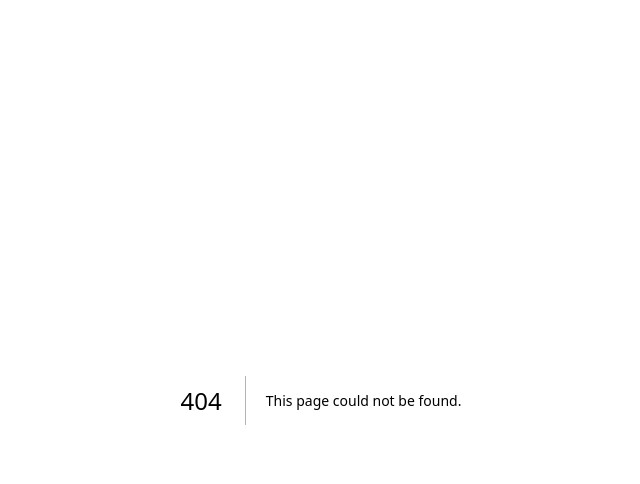
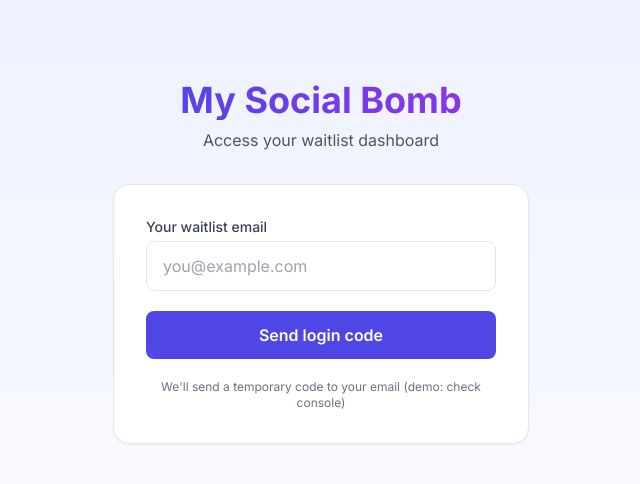
Before and after one commit to u0244058028-beep/Soscial, a Next.js app: page /login/waitlist in a window 1280 px wide. Before the commit this address had no page. Shown: the top 484 px of the page, without its empty margins (319-959 px from the left). Built offline with nearby package versions, Linux system fonts and the light colour scheme; no server answers.

Commit message:
Create page.tsx

```diff
--- /dev/null
+++ b/app/login/waitlist/page.tsx
@@ -0,0 +1,161 @@
+'use client'
+
+import { useState } from 'react'
+import { useRouter } from 'next/navigation'
+import Link from 'next/link'
+import { createClient } from '@/utils/supabase/client'
+
+export default function WaitlistLogin() {
+  const [email, setEmail] = useState('')
+  const [loading, setLoading] = useState(false)
+  const [error, setError] = useState('')
+  const [code, setCode] = useState('')
+  const [step, setStep] = useState<'email' | 'code'>('email')
+  const router = useRouter()
+  const supabase = createClient()
+
+  const handleSendCode = async (e: React.FormEvent) => {
+    e.preventDefault()
+    setLoading(true)
+    setError('')
+
+    // Sjekk om eposten finnes i waitlist
+    const { data, error: fetchError } = await supabase
+      .from('waitlist')
+      .select('*')
+      .eq('email', email)
+      .single()
+
+    if (fetchError || !data) {
+      setError('Email not found on waitlist. Join first!')
+      setLoading(false)
+      return
+    }
+
+    // Generer enkel kode (i produksjon: send på epost)
+    const tempCode = Math.random().toString(36).substring(2, 8).toUpperCase()
+
+    // Lagre kode midlertidig (i produksjon: send på epost)
+    sessionStorage.setItem('waitlist_login_code', tempCode)
+    sessionStorage.setItem('waitlist_email', email)
+
+    // I produksjon: send kode på epost
+    console.log('Login code for', email, ':', tempCode)
+
+    // For demo: vis koden (fjern i produksjon!)
+    alert(`Din midlertidige kode: ${tempCode}`)
+
+    setStep('code')
+    setLoading(false)
+  }
+
+  const handleVerifyCode = async (e: React.FormEvent) => {
+    e.preventDefault()
+    setLoading(true)
+    setError('')
+
+    const storedCode = sessionStorage.getItem('waitlist_login_code')
+
+    if (code === storedCode) {
+      // Login successful - lagre at bruker er "innlogget" i session
+      sessionStorage.setItem('waitlist_logged_in', 'true')
+      sessionStorage.setItem('waitlist_user_email', email)
+      router.push('/dashboard/waitlist')
+    } else {
+      setError('Invalid code')
+      setLoading(false)
+    }
+  }
+
+  return (
+    <main className="min-h-screen bg-gradient-to-b from-indigo-50 to-white">
+      <div className="max-w-md mx-auto px-4 py-20">
+        <div className="text-center mb-8">
+          <Link href="/">
+            <h1 className="text-4xl font-bold bg-gradient-to-r from-indigo-600 to-purple-600 bg-clip-text text-transparent cursor-pointer">
+              My Social Bomb
+            </h1>
+          </Link>
+          <p className="text-gray-600 mt-2">Access your waitlist dashboard</p>
+        </div>
+
+        <div className="bg-white p-8 rounded-2xl shadow-sm border border-gray-200">
+          {step === 'email' ? (
+            <form onSubmit={handleSendCode} className="space-y-5">
+              <div>
+                <label className="block text-sm font-medium text-gray-700 mb-1">
+                  Your waitlist email
+                </label>
+                <input
+                  type="email"
+                  value={email}
+                  onChange={(e) => setEmail(e.target.value)}
+                  required
+                  className="w-full px-4 py-3 border rounded-lg focus:ring-2 focus:ring-indigo-500"
+                  placeholder="you@example.com"
+                />
+              </div>
+
+              {error && (
+                <div className="bg-red-50 text-red-600 p-3 rounded-lg text-sm">
+                  ⚠️ {error}
+                </div>
+              )}
+
+              <button
+                type="submit"
+                disabled={loading}
+                className="w-full bg-indigo-600 text-white py-3 rounded-lg font-semibold hover:bg-indigo-700 disabled:opacity-50"
+              >
+                {loading ? 'Sending...' : 'Send login code'}
+              </button>
+
+              <p className="text-xs text-gray-500 text-center mt-4">
+                We'll send a temporary code to your email (demo: check console)
+              </p>
+            </form>
+          ) : (
+            <form onSubmit={handleVerifyCode} className="space-y-5">
+              <div>
+                <label className="block text-sm font-medium text-gray-700 mb-1">
+                  Enter the 6-digit code
+                </label>
+                <input
+                  type="text"
+                  value={code}
+                  onChange={(e) => setCode(e.target.value.toUpperCase())}
+                  required
+                  maxLength={6}
+                  className="w-full px-4 py-3 border rounded-lg focus:ring-2 focus:ring-indigo-500 text-center text-2xl tracking-widest"
+                  placeholder="••••••"
+                />
+              </div>
+
+              {error && (
+                <div className="bg-red-50 text-red-600 p-3 rounded-lg text-sm">
+                  ⚠️ {error}
+                </div>
+              )}
+
+              <button
+                type="submit"
+                disabled={loading}
+                className="w-full bg-indigo-600 text-white py-3 rounded-lg font-semibold hover:bg-indigo-700 disabled:opacity-50"
+              >
+                {loading ? 'Verifying...' : 'Verify & access dashboard'}
+              </button>
+
+              <button
+                type="button"
+                onClick={() => setStep('email')}
+                className="w-full text-sm text-gray-500 hover:text-gray-700"
+              >
+                ← Use different email
+              </button>
+            </form>
+          )}
+        </div>
+      </div>
+    </main>
+  )
+}
```
